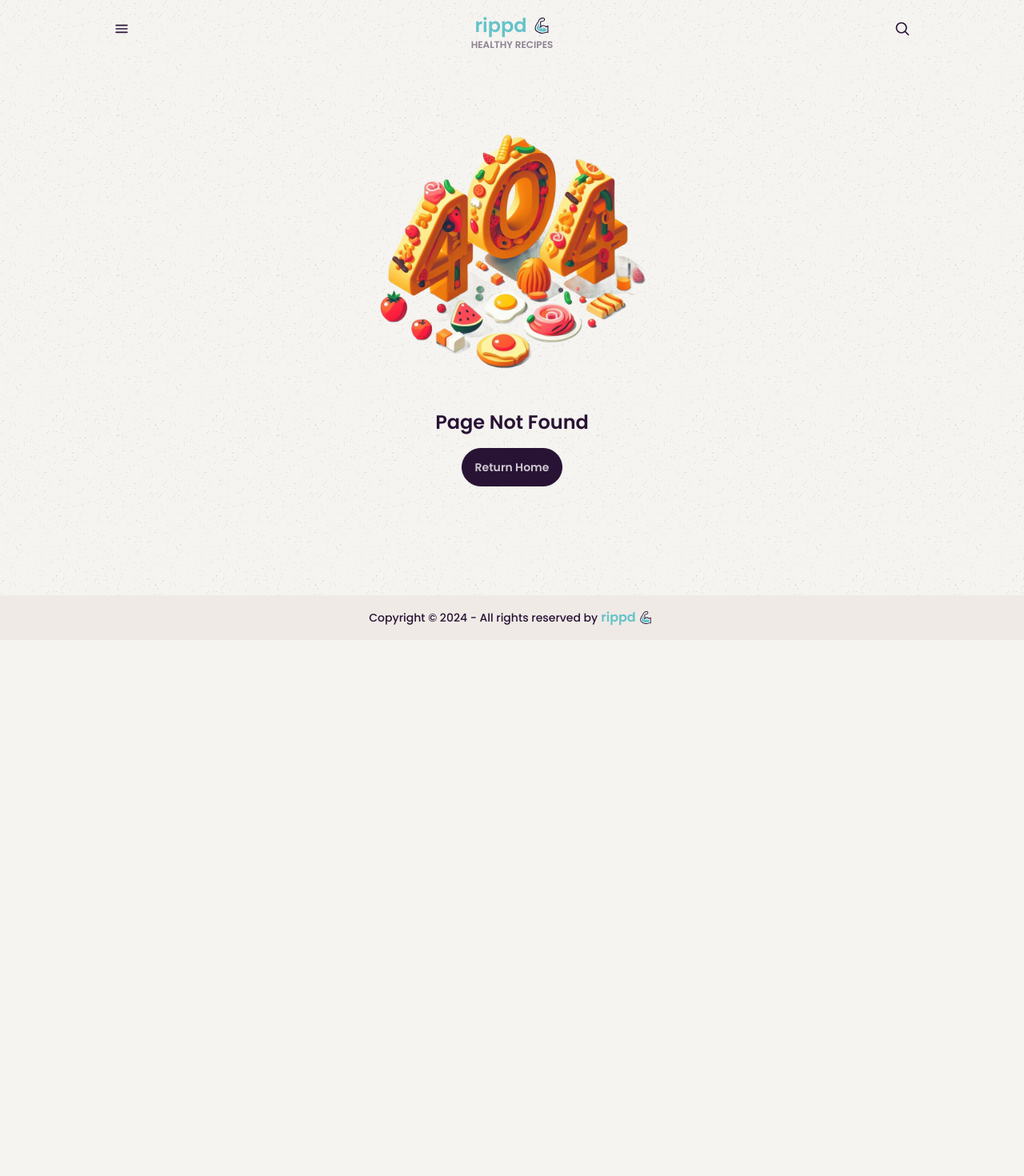
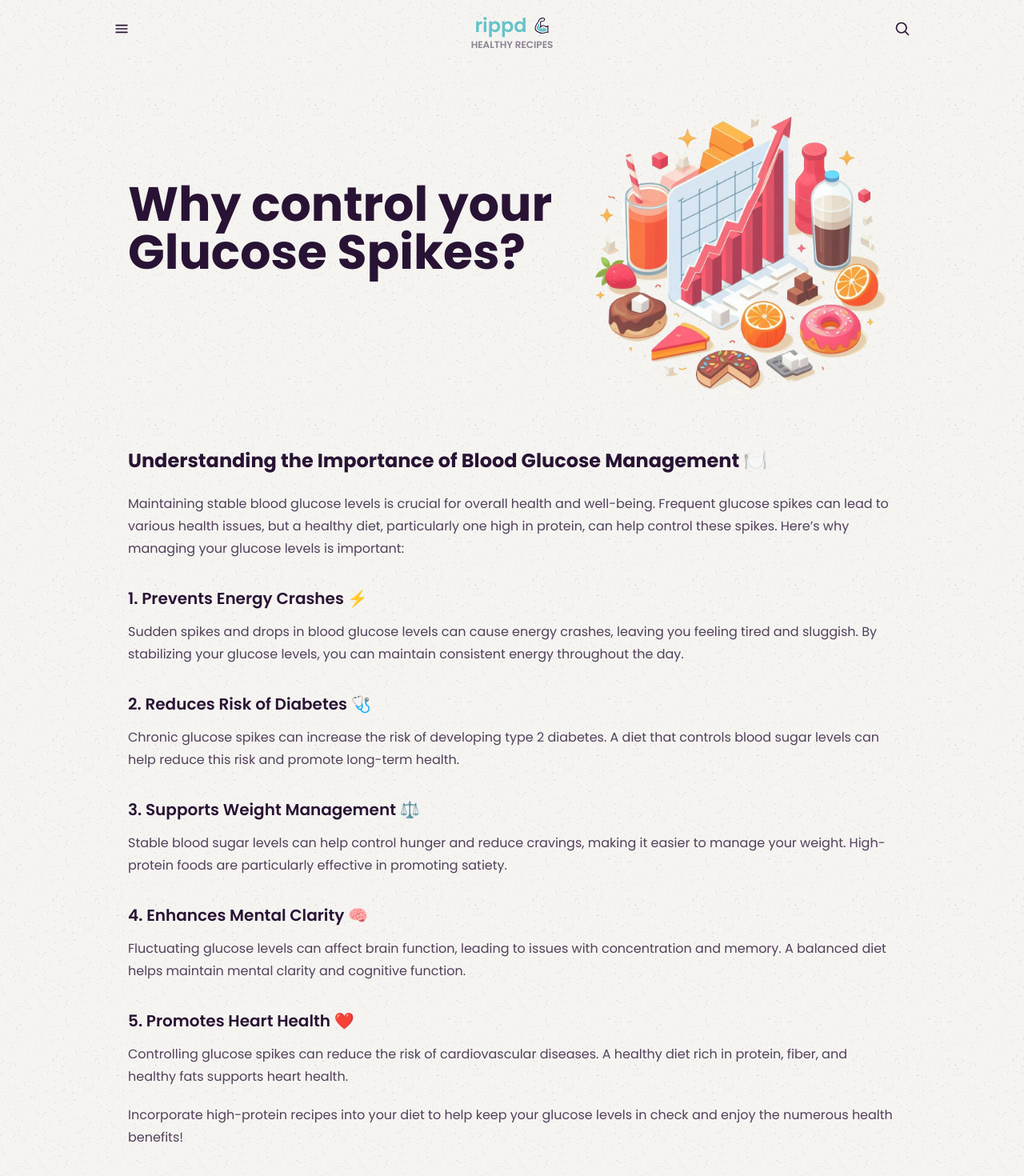
Before and after one commit to VladHutupasu/rippd, a Next.js app: page /blog/why-control-glucose-spikes in a window 1280 px wide. Before the commit this address had no page. Shown: the top 1470 px of the page at 80% size. Before the commit the page ends 800 px from the top, so only its background shows below. Built offline with nearby package versions, Linux system fonts and the light colour scheme.

Commit message:
feat: second blog post

```diff
--- /dev/null
+++ b/src/app/blog/why-control-glucose-spikes/page.tsx
@@ -0,0 +1,52 @@
+import BlogImage from '@public/images/blog/why-control-glucose-spikes.png';
+import BlogPost from '@shared/BlogPost';
+
+export default function WhyControlGlucoseSpikes() {
+  return (
+    <BlogPost title="Why control your Glucose Spikes?" image={BlogImage}>
+      <div>
+        <h2>Understanding the Importance of Blood Glucose Management 🍽️</h2>
+        <p>
+          Maintaining stable blood glucose levels is crucial for overall health and well-being. Frequent glucose spikes
+          can lead to various health issues, but a healthy diet, particularly one high in protein, can help control
+          these spikes. Here’s why managing your glucose levels is important:
+        </p>
+
+        <h3>1. Prevents Energy Crashes ⚡</h3>
+        <p>
+          Sudden spikes and drops in blood glucose levels can cause energy crashes, leaving you feeling tired and
+          sluggish. By stabilizing your glucose levels, you can maintain consistent energy throughout the day.
+        </p>
+
+        <h3>2. Reduces Risk of Diabetes 🩺</h3>
+        <p>
+          Chronic glucose spikes can increase the risk of developing type 2 diabetes. A diet that controls blood sugar
+          levels can help reduce this risk and promote long-term health.
+        </p>
+
+        <h3>3. Supports Weight Management ⚖️</h3>
+        <p>
+          Stable blood sugar levels can help control hunger and reduce cravings, making it easier to manage your weight.
+          High-protein foods are particularly effective in promoting satiety.
+        </p>
+
+        <h3>4. Enhances Mental Clarity 🧠</h3>
+        <p>
+          Fluctuating glucose levels can affect brain function, leading to issues with concentration and memory. A
+          balanced diet helps maintain mental clarity and cognitive function.
+        </p>
+
+        <h3>5. Promotes Heart Health ❤️</h3>
+        <p>
+          Controlling glucose spikes can reduce the risk of cardiovascular diseases. A healthy diet rich in protein,
+          fiber, and healthy fats supports heart health.
+        </p>
+
+        <p>
+          Incorporate high-protein recipes into your diet to help keep your glucose levels in check and enjoy the
+          numerous health benefits!
+        </p>
+      </div>
+    </BlogPost>
+  );
+}
--- a/src/app/blog/why-is-protein-important/page.tsx
+++ b/src/app/blog/why-is-protein-important/page.tsx
@@ -1,30 +1,9 @@
 import BlogImage from '@public/images/blog/why-is-protein-important.png';
-import Image from 'next/image';
+import BlogPost from '@shared/BlogPost';
 
 export default function WhyIsProteinImportant() {
   return (
-    <div className="flex flex-col">
-      <article className="prose max-w-full">
-        <div className="flex flex-col lg:flex-row items-center">
-          <h1 className="text-3xl lg:text-5xl xl:text-6xl font-bold">
-            The Power of Protein: Why is protein important?
-          </h1>
-          <Image
-            src={BlogImage}
-            className="rounded-md w-[250px] h-[250px] m-0 lg:hidden"
-            alt="Protein foods"
-            width={250}
-            height={250}
-          />
-
-          <Image
-            src={BlogImage}
-            className="rounded-md w-[400px] h-[400px] hidden m-0 lg:block"
-            alt="Protein foods"
-            width={400}
-            height={400}
-          />
-        </div>
+    <BlogPost title="The Power of Protein: Why is protein important?" image={BlogImage}>
       <div>
         <h2>Protein is Essential for Your Health 💪</h2>
         <p>
@@ -36,8 +15,8 @@ export default function WhyIsProteinImportant() {
         <h3>1. Muscle Growth and Repair 🏋️‍♀️</h3>
         <p>
           Protein is fundamental for muscle growth and repair. Whether you&apos;re working out or recovering from an
-            injury, adequate protein intake helps repair muscle tissue and promote new growth, keeping your muscles
-            strong and healthy.
+          injury, adequate protein intake helps repair muscle tissue and promote new growth, keeping your muscles strong
+          and healthy.
         </p>
 
         <h3>2. Weight Management ⚖️</h3>
@@ -49,15 +28,15 @@ export default function WhyIsProteinImportant() {
 
         <h3>3. Metabolism Boost 🔥</h3>
         <p>
-            Protein has a higher thermic effect compared to fats and carbohydrates, meaning your body burns more
-            calories digesting and metabolizing protein. This boost in metabolism can help you maintain a healthy weight
-            and support overall energy levels.
+          Protein has a higher thermic effect compared to fats and carbohydrates, meaning your body burns more calories
+          digesting and metabolizing protein. This boost in metabolism can help you maintain a healthy weight and
+          support overall energy levels.
         </p>
 
         <h3>4. Bone Health 🦴</h3>
         <p>
-            Protein is important for maintaining strong bones. It works in synergy with calcium and vitamin D to
-            preserve bone density, reducing the risk of fractures and osteoporosis as you age.
+          Protein is important for maintaining strong bones. It works in synergy with calcium and vitamin D to preserve
+          bone density, reducing the risk of fractures and osteoporosis as you age.
         </p>
 
         <h3>5. Immune Function 🛡️</h3>
@@ -72,22 +51,13 @@ export default function WhyIsProteinImportant() {
           your body and support your health goals!
         </p>
 
-          <ul>
-            <li>Muscle Growth and Repair</li>
-            <li>Weight Management</li>
-            <li>Metabolism Boost</li>
-            <li>Bone Health</li>
-            <li>Immune Function</li>
-          </ul>
-
-          <p>Here&apos;s a quick code snippet to calculate your daily protein needs:</p>
+        <p>Here&apos;s a quick tool to calculate your daily protein needs:</p>
 
         <label className="input input-bordered flex items-center gap-2 w-fit">
           <input type="number" className="w-20" placeholder="Weight" />
           <span className="font-semibold">kg</span>
         </label>
       </div>
-      </article>
-    </div>
+    </BlogPost>
   );
 }
--- a/src/app/page.tsx
+++ b/src/app/page.tsx
@@ -1,7 +1,8 @@
 import db from '@lib/prisma';
-import Hero from '@shared/Hero';
+import LatestArticleHeroImage from '@public/images/isometric/heart.png';
+import LatestRecipeHeroImage from '@public/images/isometric/hero.png';
+import HeroCard, { HeroCardProps } from '@shared/HeroCard';
 import RecipeImageCarousel from '@shared/RecipeImageCarousel';
-import SubHero from '@shared/SubHero';
 
 // Revalidate HOME PAGE every 5 minutes
 export const revalidate = 300;
@@ -15,13 +16,33 @@ export default async function Home() {
   });
   recipes.map(recipe => (recipe.imageSrc = require(`@public/images/recipes/${recipe.imageSrc}`).default));
 
+  const latestRecipeHero: HeroCardProps = {
+    image: LatestRecipeHeroImage,
+    imagePosition: 'right',
+    title: 'Protein packed healthy recipes',
+    description:
+      'Discover delicious, high-protein meals that support your healthy lifestyle. Perfect for fueling your day and achieving your fitness goals.',
+    link: `recipe/${recipes[0].id}`,
+    linkText: 'Check out our latest recipe',
+  };
+
+  const latestArticleHero: HeroCardProps = {
+    image: LatestArticleHeroImage,
+    imagePosition: 'left',
+    title: 'The benefits of a high-protein diet',
+    description:
+      'Learn how a high-protein diet can help you lose weight, build muscle, and improve your overall health. Discover the benefits and how to get started.',
+    link: '/blog/why-is-protein-important',
+    linkText: 'Read more',
+  };
+
   return (
     <section className="flex flex-col gap-8 md:gap-14">
-      <Hero recipe={recipes[0]} />
+      <HeroCard {...latestRecipeHero} />
 
       <RecipeImageCarousel title="Newest recipes" recipes={recipes} />
 
-      <SubHero />
+      <HeroCard {...latestArticleHero} />
 
       <RecipeImageCarousel
         title="Crowd's favs"
--- a/src/components/core/Header.tsx
+++ b/src/components/core/Header.tsx
@@ -162,6 +162,11 @@ export default function Header() {
                       Why is Protein important?
                     </Link>
                   </li>
+                  <li>
+                    <Link href={`/blog/why-control-glucose-spikes`} onClick={() => closeDrawer()}>
+                      Why control Glucose Spikes?
+                    </Link>
+                  </li>
                 </ul>
               </section>
             </>
--- /dev/null
+++ b/src/components/shared/BlogPost.tsx
@@ -0,0 +1,37 @@
+import Image, { StaticImageData } from 'next/image';
+
+export default function BlogPost({
+  title,
+  image,
+  children,
+}: {
+  title: string;
+  image: StaticImageData;
+  children: React.ReactNode;
+}) {
+  return (
+    <div className="flex flex-col">
+      <article className="prose prose-slate max-w-none">
+        <div className="flex flex-col lg:flex-row items-center">
+          <h1 className="text-3xl lg:text-5xl xl:text-6xl font-bold">{title}</h1>
+          <Image
+            src={image}
+            className="rounded-md w-[250px] h-[250px] m-0 lg:hidden"
+            alt="Blog post image"
+            width={250}
+            height={250}
+          />
+
+          <Image
+            src={image}
+            className="rounded-md w-[400px] h-[400px] hidden m-0 lg:block"
+            alt="Blog post image"
+            width={400}
+            height={400}
+          />
+        </div>
+        {children}
+      </article>
+    </div>
+  );
+}
--- a/src/components/shared/Hero.tsx
+++ /dev/null
@@ -1,39 +0,0 @@
-import { Recipe } from '@prisma/client';
-import HeroImage from '@public/images/isometric/hero.png';
-import Image from 'next/image';
-import Link from 'next/link';
-
-export default function Hero({ recipe }: { recipe: Recipe }) {
-  return (
-    <div className="hero bg-base-200 p-8 rounded-md">
-      <div className="hero-content p-0 gap-0 flex-col lg:flex-row-reverse">
-        <Image
-          src={HeroImage}
-          className="rounded-md w-[250px] h-[250px] lg:hidden"
-          alt="Recipe description"
-          width={250}
-          height={250}
-        />
-
-        <Image
-          src={HeroImage}
-          className="rounded-md w-[400px] h-[400px] hidden lg:block"
-          alt="Recipe description"
-          width={500}
-          height={500}
-        />
-
-        <div className="h-full">
-          <h1 className="text-3xl lg:text-5xl xl:text-6xl font-bold">Protein packed healthy recipes</h1>
-          <p className="py-4 md:py-6">
-            Discover delicious, high-protein meals that support your healthy lifestyle. Perfect for fueling your day and
-            achieving your fitness goals.
-          </p>
-          <Link href={`recipe/${recipe.id}`}>
-            <button className="btn btn-neutral">Check out our latest recipe</button>
-          </Link>
-        </div>
-      </div>
-    </div>
-  );
-}
--- /dev/null
+++ b/src/components/shared/HeroCard.tsx
@@ -0,0 +1,45 @@
+import Image, { StaticImageData } from 'next/image';
+import Link from 'next/link';
+
+export type HeroCardProps = {
+  image: StaticImageData;
+  imagePosition: 'left' | 'right';
+  title: string;
+  description: string;
+  link?: string;
+  linkText?: string;
+};
+
+export default function HeroCard({ image, imagePosition, title, description, link, linkText }: HeroCardProps) {
+  return (
+    <div className="hero bg-base-200 p-8 rounded-md">
+      <div className={`hero-content p-0 gap-0 flex-col lg:flex-row${imagePosition === 'right' ? '-reverse' : ''}`}>
+        <Image
+          src={image}
+          className="rounded-md w-[250px] h-[250px] lg:hidden"
+          alt="Recipe description"
+          width={250}
+          height={250}
+        />
+
+        <Image
+          src={image}
+          className="rounded-md w-[400px] h-[400px] hidden lg:block"
+          alt="Recipe description"
+          width={400}
+          height={400}
+        />
+
+        <div className="h-full">
+          <h1 className="text-3xl lg:text-5xl xl:text-6xl font-bold">{title}</h1>
+          <p className="py-4 md:py-6">{description}</p>
+          {link && linkText && (
+            <Link href={link}>
+              <button className="btn btn-neutral">{linkText}</button>
+            </Link>
+          )}
+        </div>
+      </div>
+    </div>
+  );
+}
--- a/src/components/shared/SubHero.tsx
+++ /dev/null
@@ -1,34 +0,0 @@
-import HeroImage from '@public/images/isometric/hero.png';
-import Image from 'next/image';
-
-export default function SubHero() {
-  return (
-    <div className="hero bg-base-200 p-8 rounded-md">
-      <div className="hero-content p-0 flex-col lg:flex-row">
-        <Image
-          src={HeroImage}
-          className="rounded-md w-[250px] h-[250px] lg:hidden"
-          alt="Recipe description"
-          width={250}
-          height={250}
-        />
-
-        <Image
-          src={HeroImage}
-          className="rounded-md w-[400px] h-[400px] hidden lg:block"
-          alt="Recipe description"
-          width={500}
-          height={500}
-        />
-
-        <div className="h-full">
-          <h1 className="text-3xl lg:text-5xl xl:text-6xl font-bold">Eat healthy, stay strong</h1>
-          <p className="py-4 md:py-6">
-            We strive to provide high-protein meals designed to keep your body healthy and energized. Perfect for
-            maintaining a strong, active lifestyle.
-          </p>
-        </div>
-      </div>
-    </div>
-  );
-}
```
Also changed, not shown: public/images/blog/why-control-glucose-spikes.png (added). Lines whose indentation alone changed are shown as unchanged.
